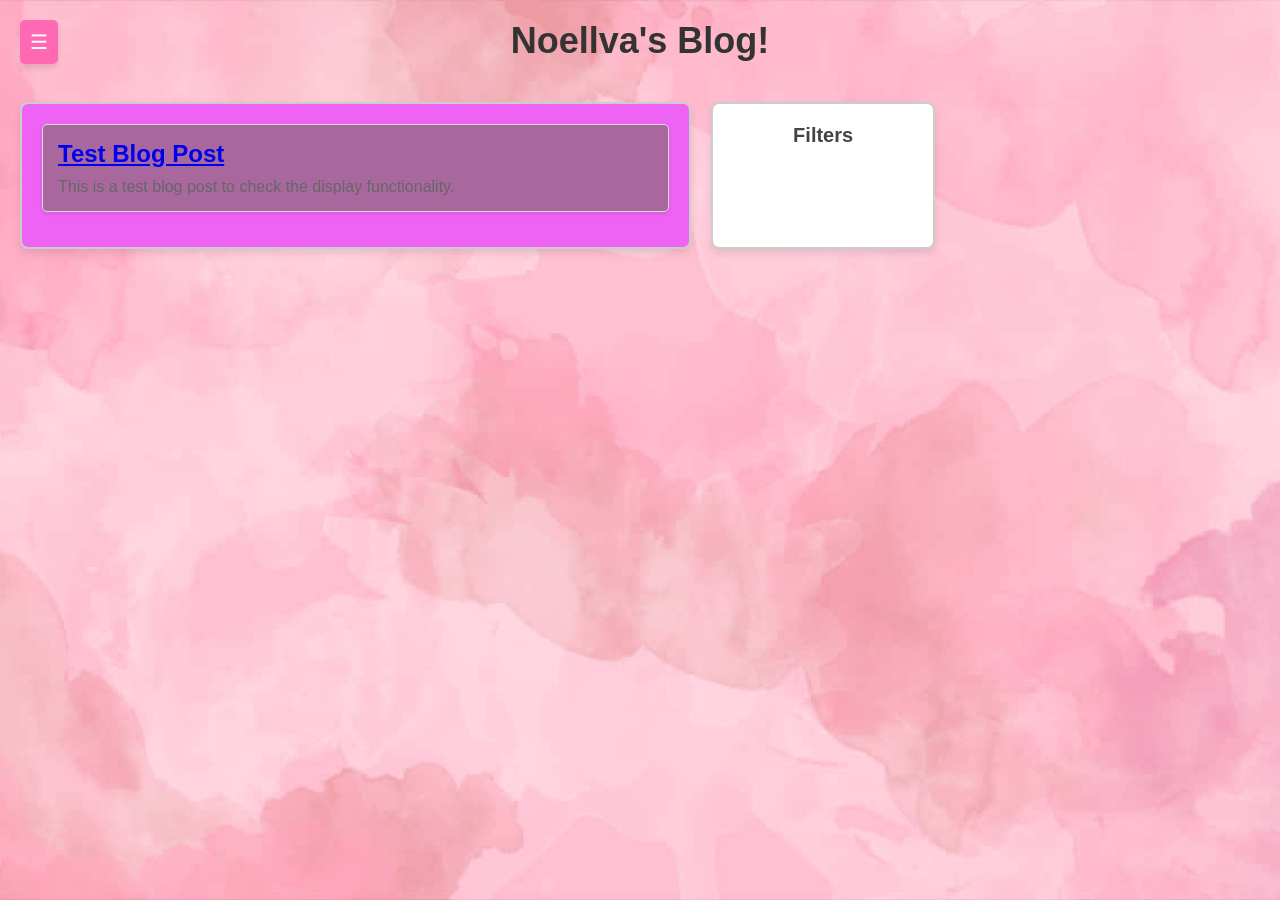
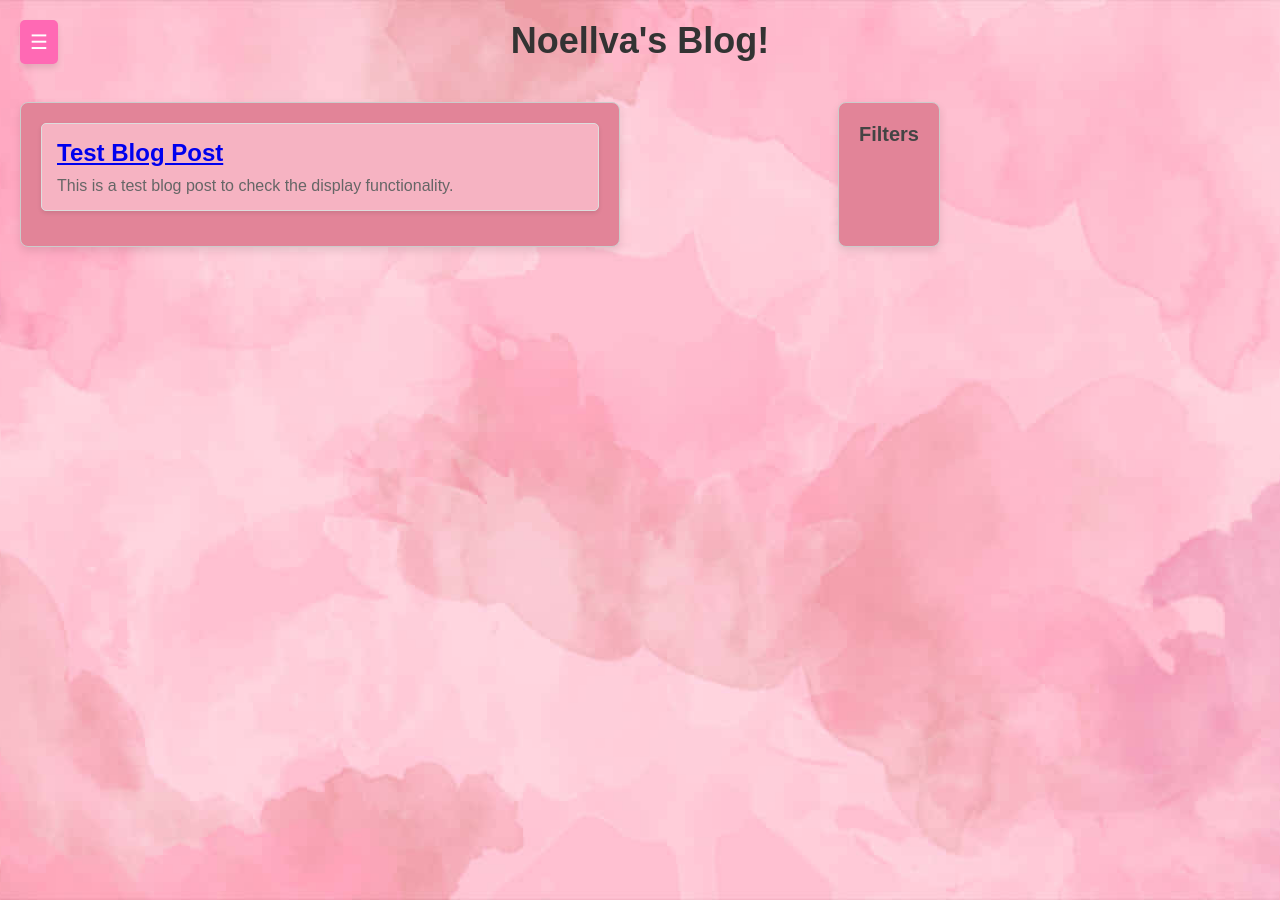
Before and after one commit to NocaToca/nocatoca.github.io, a Jekyll site: the page built from blog.md, in a window 1280 px wide. Built offline with Jekyll 4.4.1, drawn with Linux system fonts in a browser that asks for light colours.

Commit message:
Update blog.css

```diff
--- a/css/blog.css
+++ b/css/blog.css
@@ -27,21 +27,22 @@ header h1{
 
 main {
     display: grid;
-    grid-template-columns: 3fr 1fr;
+    grid-template-columns: 1fr 300px;
     gap: 20px;
     margin-top: 20px;
 }
 
 .posts{
-    background-color: #ee63f3;
-    border: 2px solid #ccc;
+    background-color: #e28498;
+    border: 1px solid #ccc;
     border-radius: 8px;
     padding: 20px;
     box-shadow: 0 4px 8px rgba(0,0,0 ,0.1);
+    width: 100%;
 }
 
 .post{
-    background-color: #a9689d;
+    background-color: #f6b3c2;
     border: 1px solid #ddd;
     border-radius: 5px;
     padding: 15px;
@@ -61,14 +62,16 @@ main {
 }
 
 .filters {
-    background-color: #ffffff;
-    border: 2px solid #ccc;
+    background-color: #e28498;
+    border: 1px solid #ccc;
     border-radius: 8px;
     padding: 20px;
     box-shadow: 0 4px 8px rgba(0,0,0,0.1);
     display: flex;
     flex-direction: column;
     align-items: center;
+    justify-self: end;
+    max-width: 300px;
 }
 
 .filters h3 {
```
